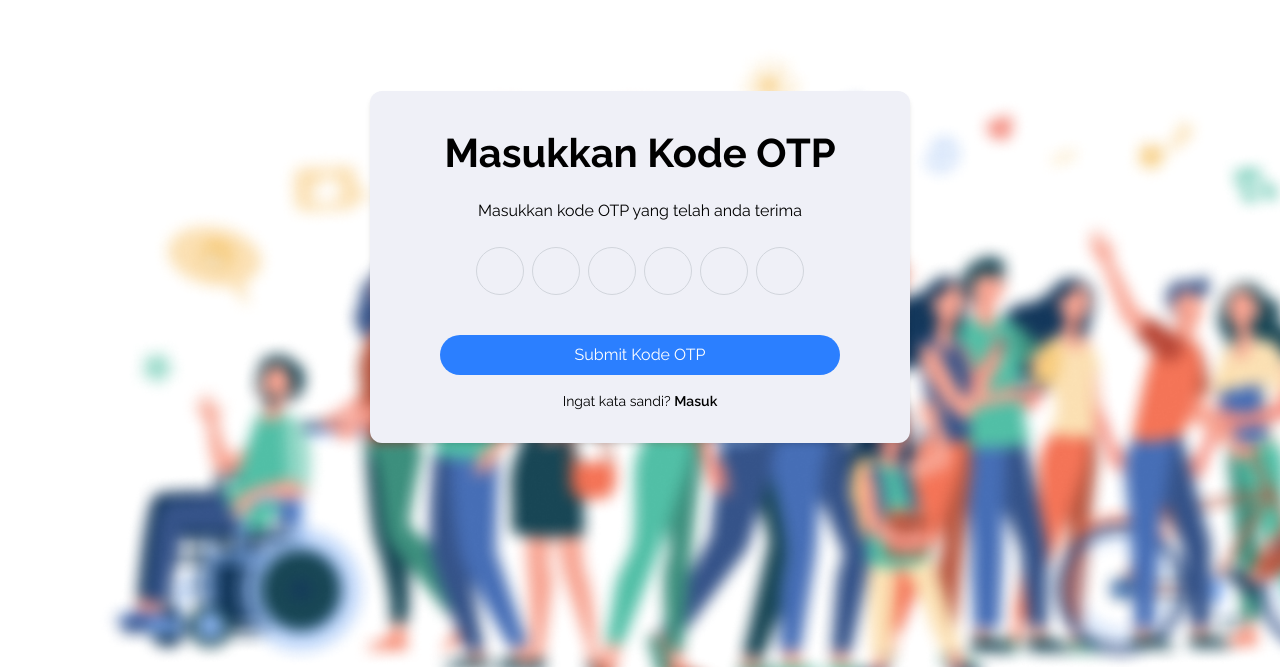
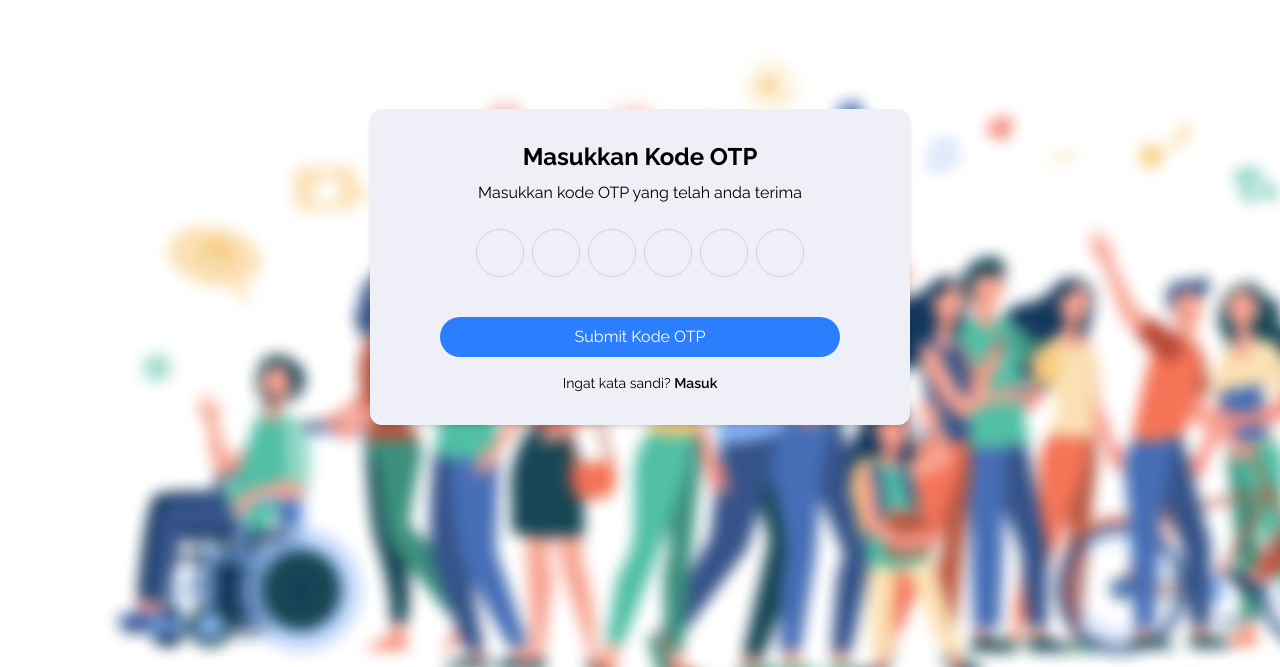
Before and after one commit to muktiabdii/easygo-web, a React (Vite) app: page /forgot-password-step-two in a window 1280 px wide. Shown: the part 133-800 px from the top of the page. Built offline with nearby package versions, Linux system fonts and the light colour scheme.

Commit message:
perubahan sedikit pada forgot password

```diff
--- a/src/pages/ForgotPasswordStepThree.jsx
+++ b/src/pages/ForgotPasswordStepThree.jsx
@@ -40,7 +40,7 @@
       <div className="absolute top-1/2 left-1/2 transform -translate-x-1/2 -translate-y-1/2">
         <div className="w-full min-w-[540px] p-8 bg-[#EFF0F7] rounded-xl shadow-md text-center">
         <form className="flex flex-col items-center space-y-4 text-center" onSubmit={handleSubmit}>
-          <h1 className="text-[40px] font-bold mb-2">Reset Password</h1>
+          <h1 className="text-2xl font-bold mb-6">Reset Password</h1>
             <input
               type="password"
               placeholder="Kata Sandi Baru"
--- a/src/pages/ForgotPasswordStepTwo.jsx
+++ b/src/pages/ForgotPasswordStepTwo.jsx
@@ -91,7 +91,7 @@
       <div className="absolute top-1/2 left-1/2 transform -translate-x-1/2 -translate-y-1/2">
         <div className="w-full min-w-[540px] p-8 bg-[#EFF0F7] rounded-xl shadow-md text-center">
           <form className="flex flex-col items-center space-y-4 text-center" onSubmit={handleSubmit}>
-            <h1 className="text-[40px] font-bold mb-4">Masukkan Kode OTP</h1>
+            <h1 className="text-2xl font-bold mb-2">Masukkan Kode OTP</h1>
             <p className="max-w-[416px] mb-6 text-[16px]">Masukkan kode OTP yang telah anda terima</p>
 
             <div className="flex justify-center space-x-2">
```
